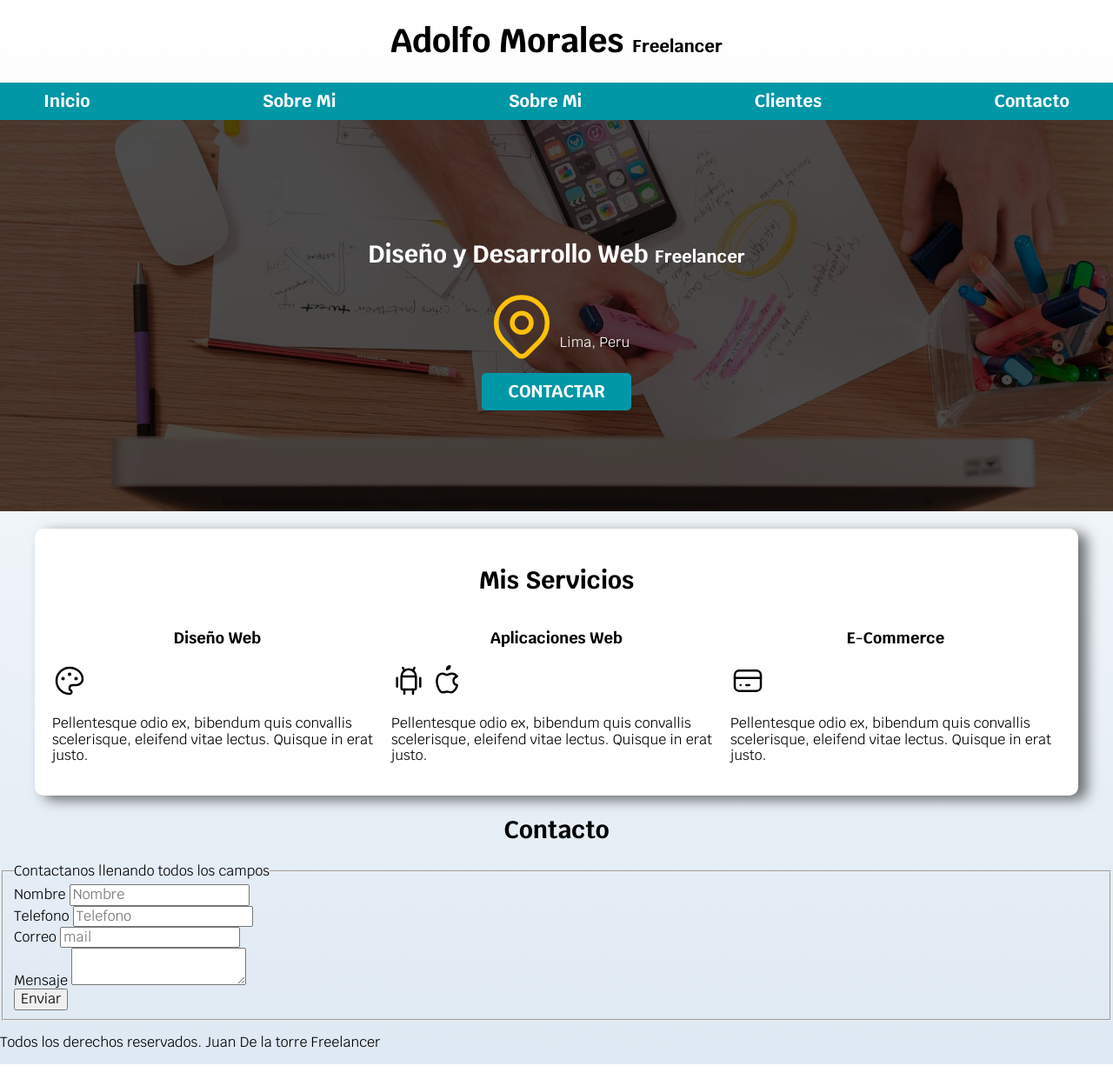
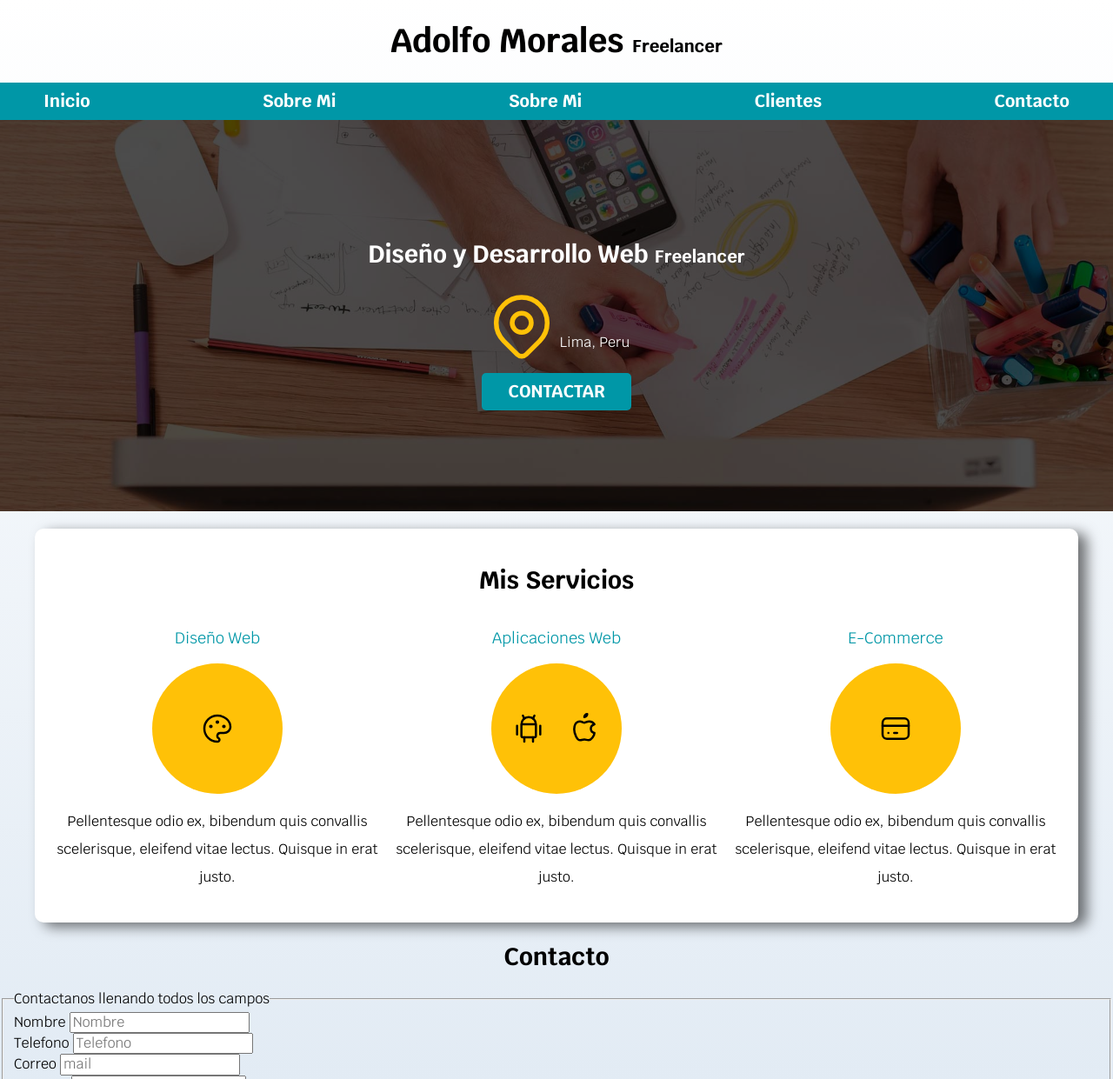
Before and after one commit to Adolfo20bm/freelancer, a plain HTML site: page index.html in a window 1280 px wide. Shown: the top 1241 px of the page at 87% size. Drawn offline with Linux system fonts and the light colour scheme.

Commit message:
finalizando seccion servicios

```diff
--- a/css/styles.css
+++ b/css/styles.css
@@ -159,3 +159,26 @@ h1,h2,h3 {
         column-gap: 1rem;
     }
 }
+
+.servicio {
+    display: flex;
+    flex-direction: column;
+    align-items: center;
+}
+.servicio h3 {
+    color: var(--secundario) ;
+    font-weight: normal;
+}
+.servicio p{
+    line-height: 2;
+    text-align: center;
+}
+.servicio .iconos {
+    height: 15rem;
+    width: 15rem;
+    background-color: var(--primario);
+    border-radius: 50%;
+    display: flex;
+    justify-content: space-evenly;
+    align-items: center;
+}
--- a/index.html
+++ b/index.html
@@ -20,7 +20,6 @@
         <h1 class="titulo">Adolfo Morales <span>Freelancer</span></h1>
     </header>
 
-
     <div class="nav-bg">
     <nav class="navegacion-principal contenedor">
         <a href="#">Inicio</a>
@@ -34,8 +33,6 @@
     <section class="hero">
         <div class="contenido-hero">
         <h2 class="titulo">Diseño y Desarrollo Web <span> Freelancer</span></h2>
-
-
             <div class="ubicacion">
             <svg xmlns="http://www.w3.org/2000/svg" class="icon icon-tabler icon-tabler-map-pin" width="88" height="88" viewBox="0 0 24 24" stroke-width="1.5" stroke="#ffc107" fill="none" stroke-linecap="round" stroke-linejoin="round">
                 <path stroke="none" d="M0 0h24v24H0z" fill="none"/>
@@ -51,8 +48,9 @@
     <main class="contenedor sombra">
         <h2>Mis Servicios</h2>
         <div class="servicios">
-        <section>
+        <section class="servicio">
             <h3>Diseño Web</h3>
+            <div class="iconos">
             <svg xmlns="http://www.w3.org/2000/svg" class="icon icon-tabler icon-tabler-palette" width="40" height="40" viewBox="0 0 24 24" stroke-width="1.5" stroke="#000000" fill="none" stroke-linecap="round" stroke-linejoin="round">
                 <path stroke="none" d="M0 0h24v24H0z" fill="none"/>
                 <path d="M12 21a9 9 0 1 1 0 -18a9 8 0 0 1 9 8a4.5 4 0 0 1 -4.5 4h-2.5a2 2 0 0 0 -1 3.75a1.3 1.3 0 0 1 -1 2.25" />
@@ -60,11 +58,13 @@
                 <circle cx="12" cy="7.5" r=".5" fill="currentColor" />
                 <circle cx="16.5" cy="10.5" r=".5" fill="currentColor" />
               </svg>
+            </div>
             <p> Pellentesque odio ex, bibendum quis convallis scelerisque, eleifend vitae lectus. Quisque in erat justo.
             </p>
         </section>
-        <section>
+        <section class="servicio">
             <h3>Aplicaciones Web</h3>
+            <div class="iconos">
             <svg xmlns="http://www.w3.org/2000/svg" class="icon icon-tabler icon-tabler-brand-android" width="40" height="40" viewBox="0 0 24 24" stroke-width="1.5" stroke="#000000" fill="none" stroke-linecap="round" stroke-linejoin="round">
                 <path stroke="none" d="M0 0h24v24H0z" fill="none"/>
                 <line x1="4" y1="10" x2="4" y2="16" />
@@ -80,11 +80,13 @@
                 <path d="M9 7c-3 0 -4 3 -4 5.5c0 3 2 7.5 4 7.5c1.088 -.046 1.679 -.5 3 -.5c1.312 0 1.5 .5 3 .5s4 -3 4 -5c-.028 -.01 -2.472 -.403 -2.5 -3c-.019 -2.17 2.416 -2.954 2.5 -3c-1.023 -1.492 -2.951 -1.963 -3.5 -2c-1.433 -.111 -2.83 1 -3.5 1c-.68 0 -1.9 -1 -3 -1z" />
                 <path d="M12 4a2 2 0 0 0 2 -2a2 2 0 0 0 -2 2" />
               </svg>
+            </div>
             <p> Pellentesque odio ex, bibendum quis convallis scelerisque, eleifend vitae lectus. Quisque in erat justo.
             </p>
         </section>
-        <section>
+        <section class="servicio">
             <h3>E-Commerce</h3>
+            <div class="iconos">
             <svg xmlns="http://www.w3.org/2000/svg" class="icon icon-tabler icon-tabler-credit-card" width="40" height="40" viewBox="0 0 24 24" stroke-width="1.5" stroke="#000000" fill="none" stroke-linecap="round" stroke-linejoin="round">
                 <path stroke="none" d="M0 0h24v24H0z" fill="none"/>
                 <rect x="3" y="5" width="18" height="14" rx="3" />
@@ -92,6 +94,7 @@
                 <line x1="7" y1="15" x2="7.01" y2="15" />
                 <line x1="11" y1="15" x2="13" y2="15" />
               </svg>
+            </div>
             <p> Pellentesque odio ex, bibendum quis convallis scelerisque, eleifend vitae lectus. Quisque in erat justo.
             </p>
         </section>
```
